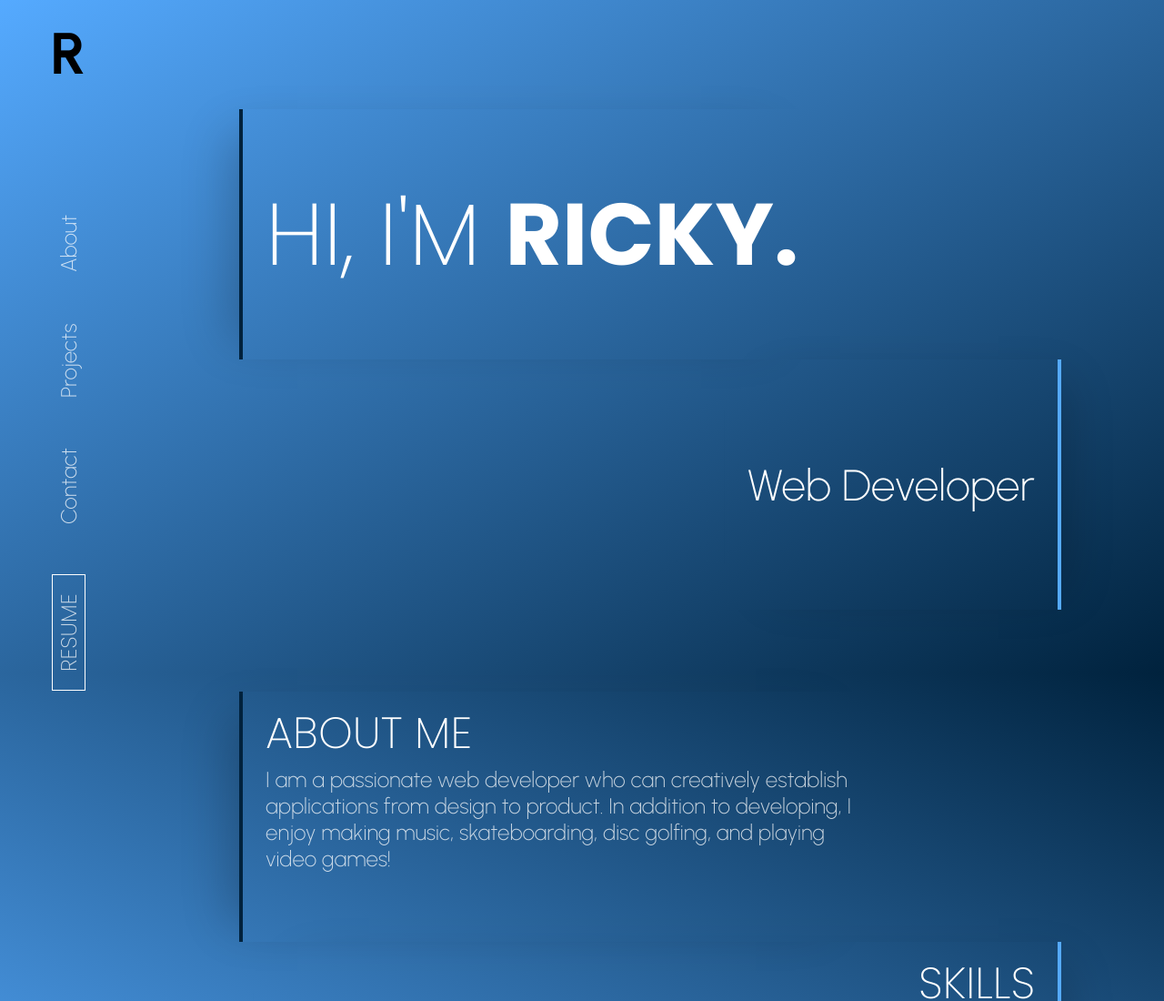
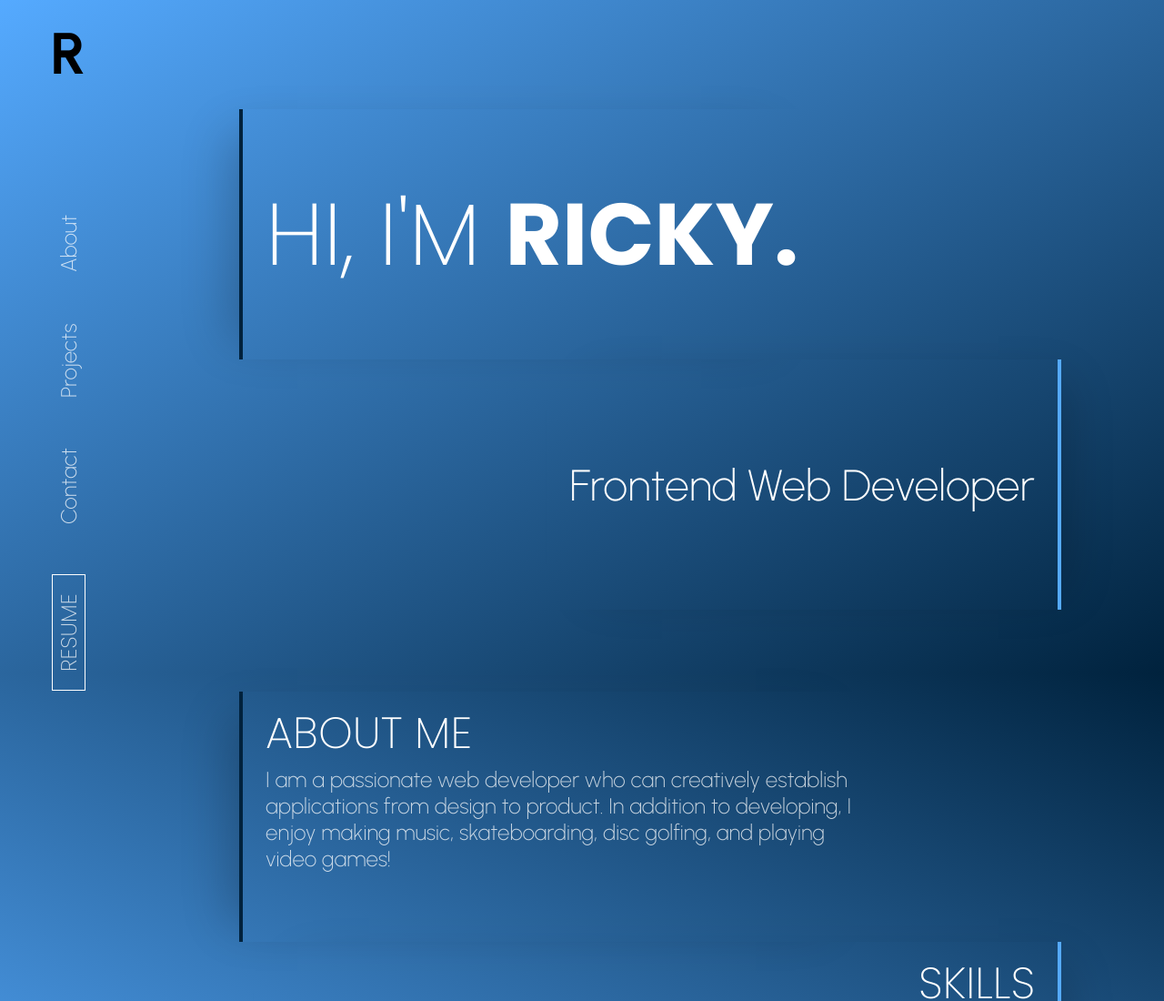
Before and after one commit to rickypoolay/My-Portfolio-v1.0-, a plain HTML site: page index.html in a window 1280 px wide. Shown: the top 1100 px of the page at 91% size. Drawn offline with nearby package versions, Linux system fonts and the light colour scheme.

Commit message:
Update index.html

```diff
--- a/index.html
+++ b/index.html
@@ -48,7 +48,7 @@
                 <h1>Hi, I'm <span>Ricky.</span></h1>
             </div>
             <div class="title header-bg right">
-                <h2>Web Developer</h2>
+                <h2>Frontend Web Developer</h2>
             </div>
         </div>
     </div>
```
